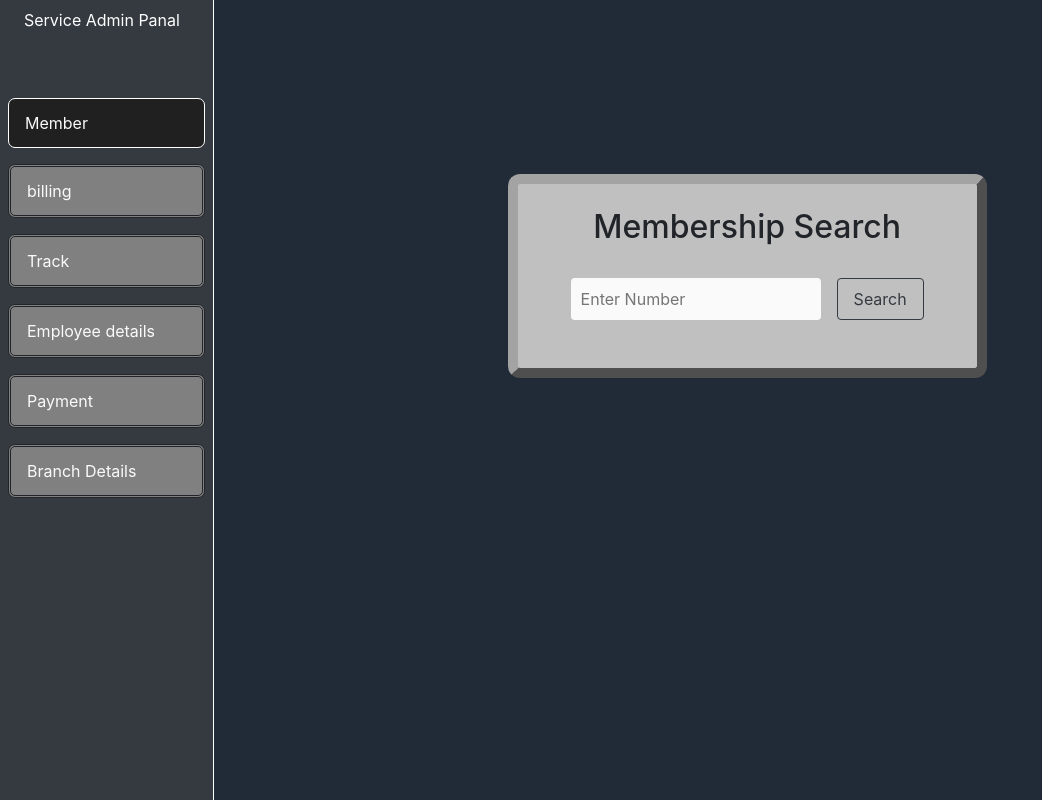
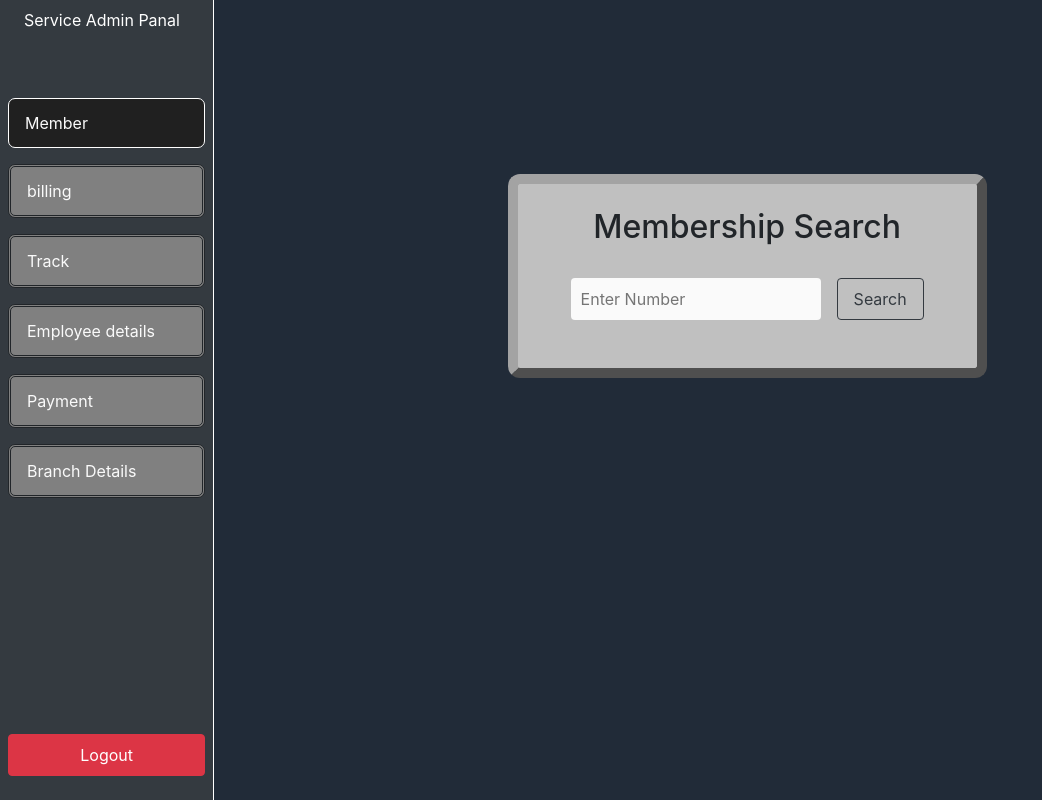
Before and after one commit to devudubey15/ServiceAdminPanel, an Angular app: page /member/member in a window 1280 px wide. Shown: the whole page, without its empty margins (0-1042 px from the left). Built offline with nearby package versions, Linux system fonts and the light colour scheme; sample sign-in values are in the browser's storage; what @angular/fire would draw is missing.

Commit message:
logout added

```diff
--- a/src/app/bar/sidebar/sidebar/sidebar.component.html
+++ b/src/app/bar/sidebar/sidebar/sidebar.component.html
@@ -45,10 +45,13 @@
 
                 </ul>
                 <hr>
+                <div class="d-flex align-item-bottom mb-4 w-100">
+                    <button class="btn btn-danger w-100 py-2" (click)="logout()">Logout</button>
+              </div>
+            </div>
 
-            </div>
         </div>
-        <div class="col ">
+        <div class="col">
             <div class="component-container p-lg-4 p-3">
                 <router-outlet></router-outlet>
             </div>
--- a/src/app/bar/sidebar/sidebar/sidebar.component.ts
+++ b/src/app/bar/sidebar/sidebar/sidebar.component.ts
@@ -1,5 +1,5 @@
 import { Component, OnInit, ElementRef } from '@angular/core';
-
+import { Router} from '@angular/router';
 @Component({
   selector: 'app-sidebar',
   templateUrl: './sidebar.component.html',
@@ -7,7 +7,10 @@ import { Component, OnInit, ElementRef } from '@angular/core';
 })
 export class SidebarComponent implements OnInit {
 
-  constructor(private elRef: ElementRef) { }
+  constructor(
+    private elRef: ElementRef,
+    private _router: Router
+    ) { }
 
   ngOnInit(): void {
   }
@@ -22,5 +25,14 @@ export class SidebarComponent implements OnInit {
       }
     }
   }
+  logout(){
+    if(confirm("Are you sure. you want to logout?")){
+      localStorage.removeItem('Auth_id');
+      this._router.navigate(['/auth'])
+  .then(() => {
+    window.location.reload();
+  });
+    }
+  }
 
 }
```
